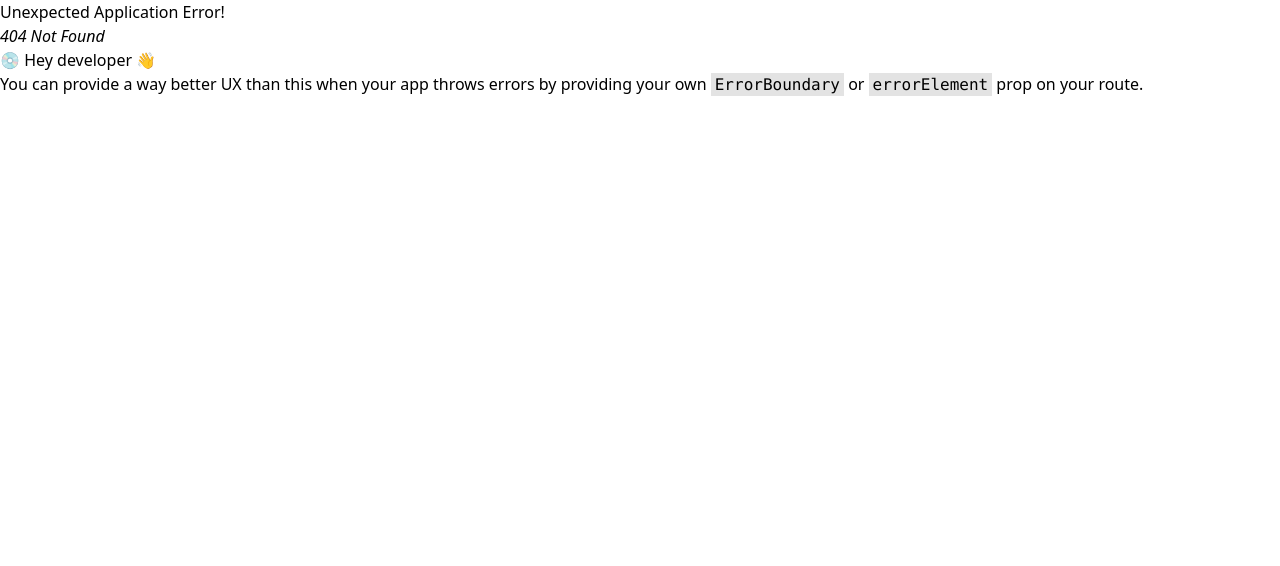
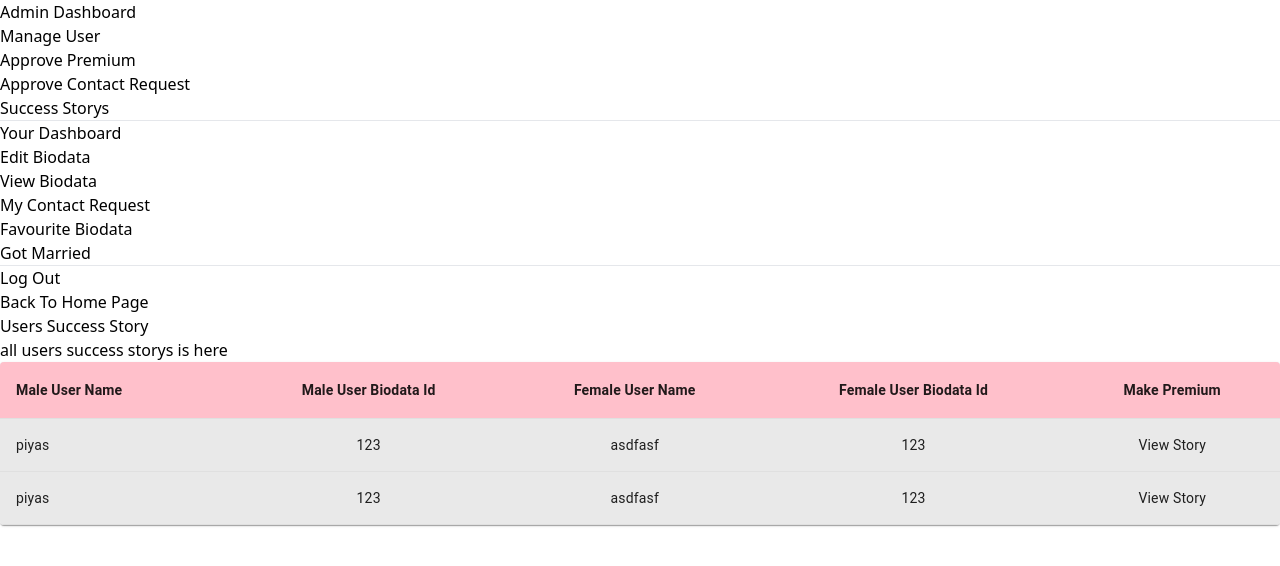
Before and after one commit to PIYAS137/BMarry_Client_Side, a React (Vite) app: page /dashboard/adminSuccessStory in a window 1280 px wide. Before the commit this address had no page. Shown: the top 566 px of the page. Built offline with nearby package versions, Linux system fonts and the light colour scheme.

Commit message:
success story page is done

```diff
--- a/src/Layouts/DashBoard.jsx
+++ b/src/Layouts/DashBoard.jsx
@@ -18,6 +18,7 @@ const DashBoard = () => {
               <NavLink to={'adminManageUser'}><li className="bg-pink-700 text-white px-3 py-2 mb-2 rounded-lg">Manage User</li></NavLink>
               <NavLink to={'adminApprovePrimium'}><li className="bg-pink-700 text-white px-3 py-2 mb-2 rounded-lg">Approve Premium</li></NavLink>
               <NavLink to={'adminApproveContactReq'}><li className="bg-pink-700 text-white px-3 py-2 mb-2 rounded-lg">Approve Contact Request</li></NavLink>
+              <NavLink to={'adminSuccessStory'}><li className="bg-pink-700 text-white px-3 py-2 mb-2 rounded-lg">Success Storys</li></NavLink>
               <hr className=' h-[3px] bg-red-500 my-3' />
             </>}
           {/* --------------------------------------admin routes------------------------------------- */}
@@ -27,6 +28,7 @@ const DashBoard = () => {
           <NavLink to={'mycontactreq'}><li className="bg-pink-500 text-white px-3 py-2 mb-2 rounded-lg">My Contact Request</li></NavLink>
           <NavLink to={'favbiodata'}><li className="bg-pink-500 text-white px-3 py-2 mb-2 rounded-lg">Favourite Biodata</li></NavLink>
           <NavLink to={'married'}><li className="bg-pink-500 text-white px-3 py-2 mb-2 rounded-lg">Got Married</li></NavLink>
+          <hr className=' h-[4px] bg-red-500 my-3' />
           <li className="bg-red-500 text-white px-3 py-2 mb-2 rounded-lg">
             <button>Log Out</button>
           </li>
--- /dev/null
+++ b/src/Pages/UsersSuccessStoryPage/SuccessStoryRow.jsx
@@ -0,0 +1,23 @@
+import { TableCell, TableRow } from "@mui/material"
+
+const SuccessStoryRow = ({ data }) => {
+    return (
+        <TableRow>
+            <TableCell component="th" scope="row">
+                {data.name}
+            </TableCell>
+            <TableCell align="center">
+                <span>123</span>
+            </TableCell>
+            <TableCell align="center">{data.email}</TableCell>
+            <TableCell align="center">
+                <span>123</span>
+            </TableCell>
+            <TableCell align="center">
+                <button className=" py-2 px-4 text-xs bg-pink-400 text-white rounded-lg">View Story</button>
+            </TableCell>
+        </TableRow>
+    )
+}
+
+export default SuccessStoryRow
--- /dev/null
+++ b/src/Pages/UsersSuccessStoryPage/UsersSuccessStoryPage.jsx
@@ -0,0 +1,53 @@
+import SectionHeader from "../../Components/SectionHeader/SectionHeader"
+
+import Table from '@mui/material/Table';
+import TableBody from '@mui/material/TableBody';
+import TableCell from '@mui/material/TableCell';
+import TableContainer from '@mui/material/TableContainer';
+import TableHead from '@mui/material/TableHead';
+import TableRow from '@mui/material/TableRow';
+import Paper from '@mui/material/Paper';
+import SuccessStoryRow from "./SuccessStoryRow";
+
+const datas = [
+    {
+        name: 'piyas',
+        id: 12,
+        phone: 123,
+        email: 'asdfasf'
+    },
+    {
+        name: 'piyas',
+        id: 13,
+        phone: 123,
+        email: 'asdfasf'
+    }
+]
+
+const UsersSuccessStoryPage = () => {
+    return (
+        <div>
+            <SectionHeader small={'all users success storys is here'} big={'Users Success Story'} />
+            <div className=' px-4 py-10 max-w-6xl mx-auto'>
+                <TableContainer component={Paper}>
+                    <Table sx={{ minWidth: 650, background: '#e9e9e9' }} aria-label="caption table">
+                        <TableHead sx={{ background: 'pink' }}>
+                            <TableRow>
+                                <TableCell sx={{ fontWeight: 'bold' }}>Male User Name</TableCell>
+                                <TableCell sx={{ fontWeight: 'bold' }} align="center">Male User Biodata Id</TableCell>
+                                <TableCell sx={{ fontWeight: 'bold' }} align="center">Female User Name</TableCell>
+                                <TableCell sx={{ fontWeight: 'bold' }} align="center">Female User Biodata Id</TableCell>
+                                <TableCell sx={{ fontWeight: 'bold' }} align="center">Make Premium</TableCell>
+                            </TableRow>
+                        </TableHead>
+                        <TableBody>
+                            {datas.map((row, i) => <SuccessStoryRow key={i} data={row} />)}
+                        </TableBody>
+                    </Table>
+                </TableContainer>
+            </div>
+        </div>
+    )
+}
+
+export default UsersSuccessStoryPage
--- a/src/Routes/Routes.jsx
+++ b/src/Routes/Routes.jsx
@@ -19,6 +19,7 @@ import ManageUserPage from '../Pages/ManageUserPage/ManageUserPage'
 import ApprovePremiumPage from '../Pages/ApprovePremiumPage/ApprovePremiumPage'
 import ApproveContactReqPage from '../Pages/ApproveContactReqPage/ApproveContactReqPage'
 import GotMarriedPage from '../Pages/GotMarriedPage/GotMarriedPage'
+import UsersSuccessStoryPage from '../Pages/UsersSuccessStoryPage/UsersSuccessStoryPage'
 
 
 const router = createBrowserRouter([
@@ -81,6 +82,10 @@ const router = createBrowserRouter([
                 path: 'adminApproveContactReq',
                 element: <ApproveContactReqPage />
             },
+            {
+                path:'adminSuccessStory',
+                element:<UsersSuccessStoryPage/>
+            },
             // --------------admin routes--------------
             {
                 path: 'userDashboard',
```
